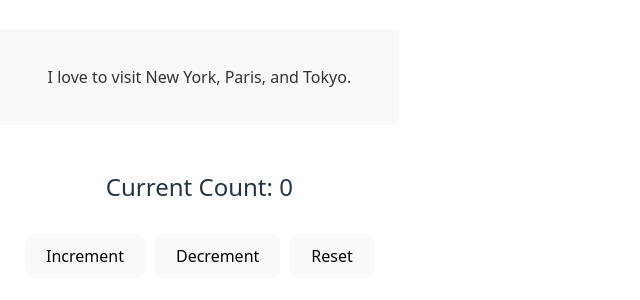
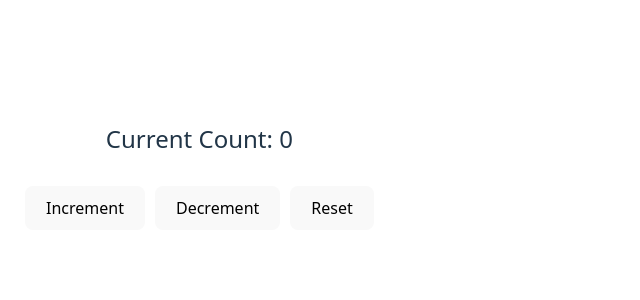
Before and after one commit to Dawitmamohub/alx-fe-reactjs, a React (Vite) app in the folder alx-react-app-new/: page / in a window 1280 px wide. Shown: the part 234-534 px from the top of the page, without its empty margins (0-640 px from the left). Built offline with nearby package versions, Linux system fonts and the light colour scheme.

Commit message:
Add Counter component and update App.jsx to include it

```diff
--- a/alx-react-app-new/src/App.jsx
+++ b/alx-react-app-new/src/App.jsx
@@ -1,10 +1,8 @@
-import MainContent from './components/MainContent';
 import Counter from './components/Counter';
 
 function App() {
   return (
     <div>
-      <MainContent />
       <Counter />
     </div>
   );
```
